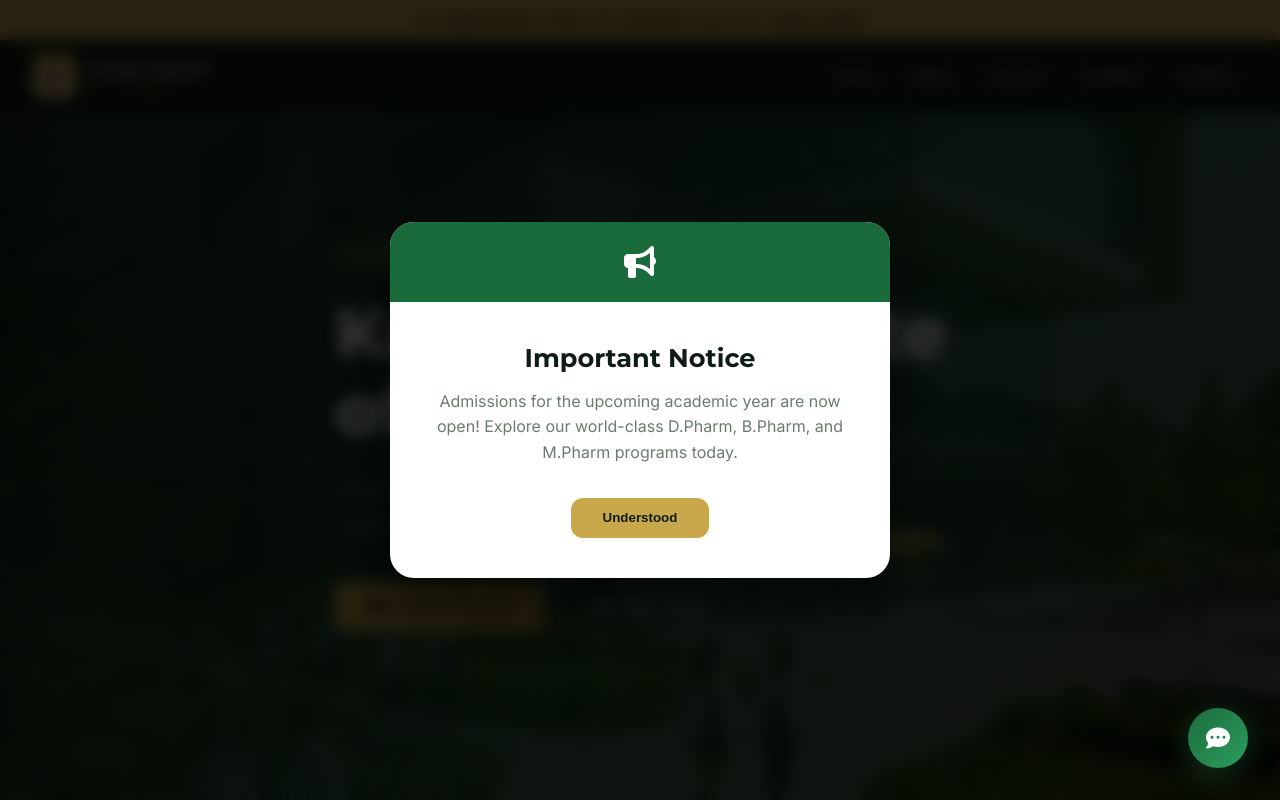
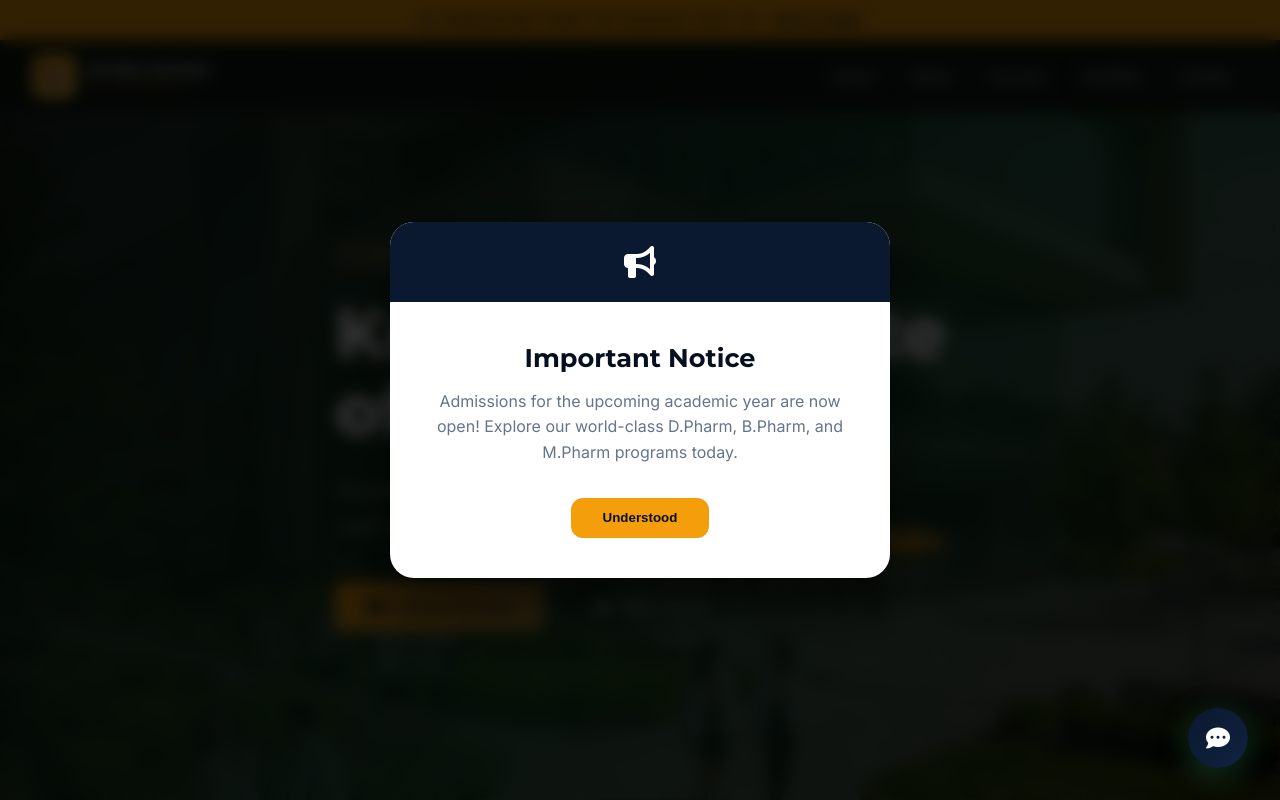
Before and after one commit to Vivekkrguptajio/project2, a plain HTML site: page index.html in a window 1280 px wide. Shown: the top 800 px of the page. Drawn offline with Linux system fonts and the light colour scheme.

Commit message:
Update color palette to premium Royal Navy and Amber

```diff
--- a/index.html
+++ b/index.html
@@ -8,17 +8,17 @@
 <link rel="stylesheet" href="https://cdnjs.cloudflare.com/ajax/libs/font-awesome/6.5.0/css/all.min.css">
 <style>
   :root {
-    --green: #1a6b3c;
-    --green-light: #2d9e5f;
-    --green-pale: #e8f5ee;
-    --gold: #c9a84c;
-    --gold-light: #f0d080;
-    --dark: #0f1c14;
-    --text: #2c3e30;
-    --text-muted: #6b7c6f;
+    --green: #0A192F; /* Deep Royal Navy */
+    --green-light: #112240; /* Lighter Navy */
+    --green-pale: #F0F4F8; /* Soft blue-grey for backgrounds */
+    --gold: #F59E0B; /* Vibrant Amber/Gold */
+    --gold-light: #FCD34D; /* Light Amber */
+    --dark: #060F1E; /* Very Dark Navy for darkest elements */
+    --text: #1E293B; /* Slate 800 for high readability */
+    --text-muted: #64748B; /* Slate 500 */
     --white: #ffffff;
-    --off-white: #f7faf8;
-    --border: #d4e6da;
+    --off-white: #F8FAFC;
+    --border: #E2E8F0;
   }
 
   * { margin: 0; padding: 0; box-sizing: border-box; }
```
